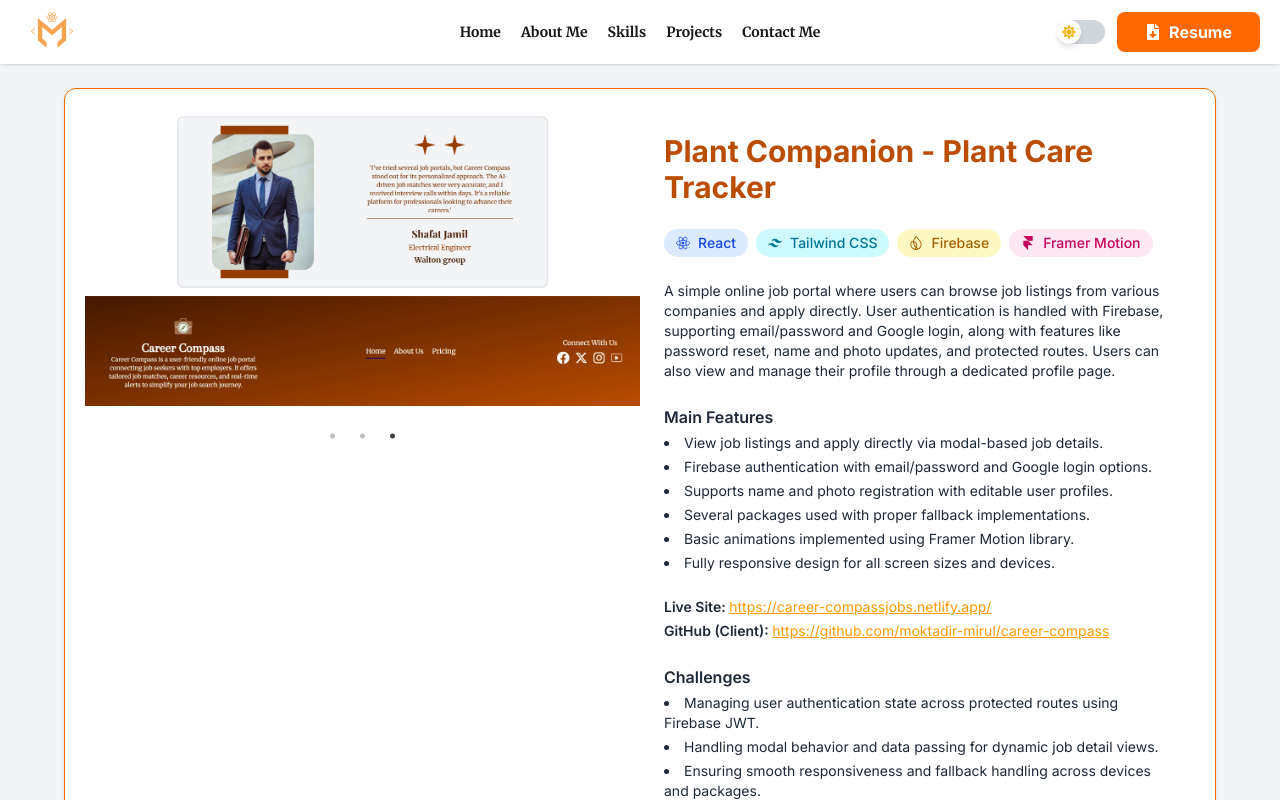
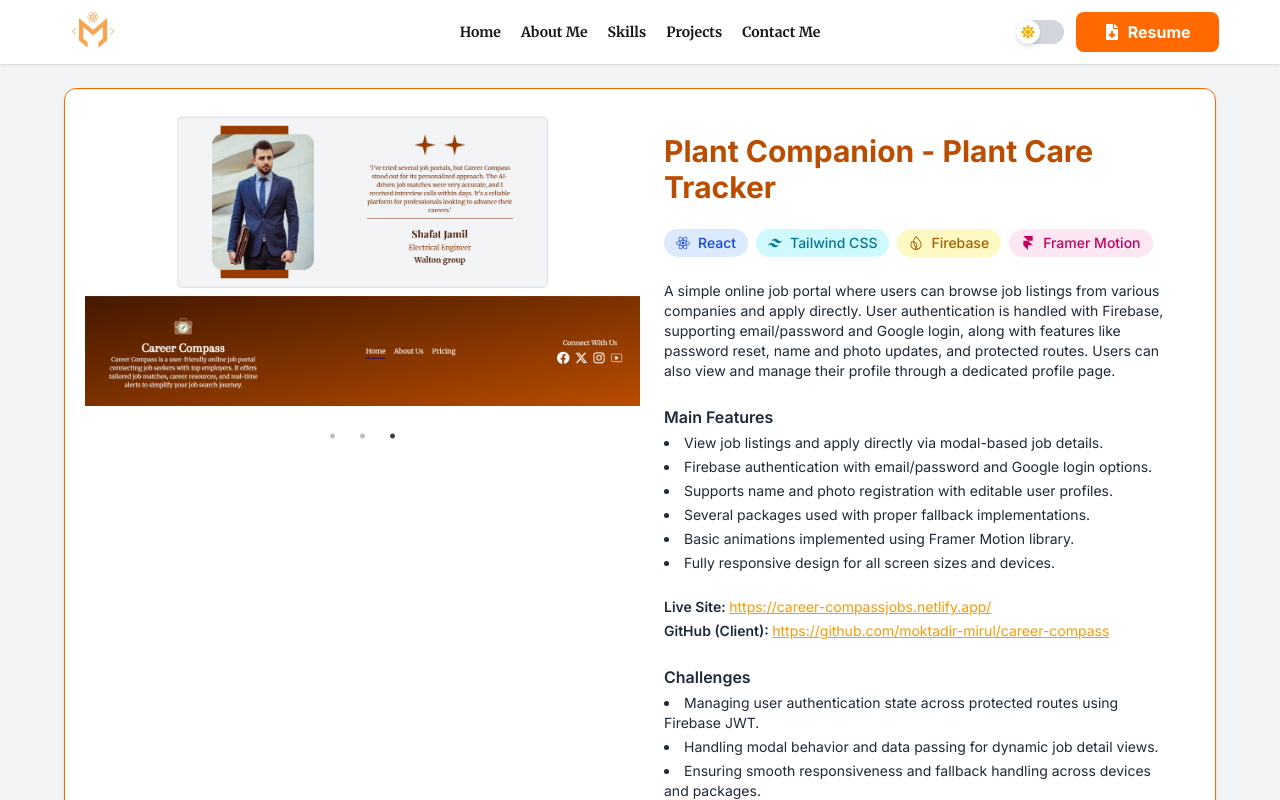
Before and after one commit to moktadir-mirul/mirul-portfolio, a React (Vite) app: page /career-compass in a window 1280 px wide. Shown: the top 800 px of the page. Built offline with nearby package versions, Linux system fonts and the light colour scheme; a web font is replaced by a local one.

Commit message:
data theme added for dark mode users

```diff
--- a/index.html
+++ b/index.html
@@ -1,5 +1,5 @@
 <!DOCTYPE html>
-<html lang="en">
+<html lang="en" data-theme="light">
   <head>
     <meta charset="UTF-8" />
     <link
--- a/src/Component/Hero/Hero.jsx
+++ b/src/Component/Hero/Hero.jsx
@@ -1,5 +1,5 @@
 import React, { useEffect, useState } from "react";
-import mirulImg from "../../assets/portfolio-img.jpg";
+import mirulImg from "../../assets/portfolio-img2.jpg";
 import { FaFileDownload, FaLinkedinIn } from "react-icons/fa";
 import { FiGithub } from "react-icons/fi";
 import { Link } from "react-router";
--- a/src/Component/NavBar/NavBar.jsx
+++ b/src/Component/NavBar/NavBar.jsx
@@ -16,8 +16,8 @@ const NavBar = () => {
     </div>
   );
   return (
-    <div className="sticky top-0 z-50  bg-base-100 dark:bg-gray-800">
-      <div className="navbar overflow-hidden h-12 shadow-sm px-5">
+    <div className="sticky top-0 z-50 bg-base-100 dark:bg-gray-800 shadow-sm">
+      <div className="navbar overflow-hidden h-12 w-11/12 mx-auto">
         <div className="navbar-start">
           <div className="dropdown">
             <div tabIndex={0} role="button" className="btn btn-ghost lg:hidden">
```
Also changed, not shown: src/assets/portfolio-img2.jpg (added).
